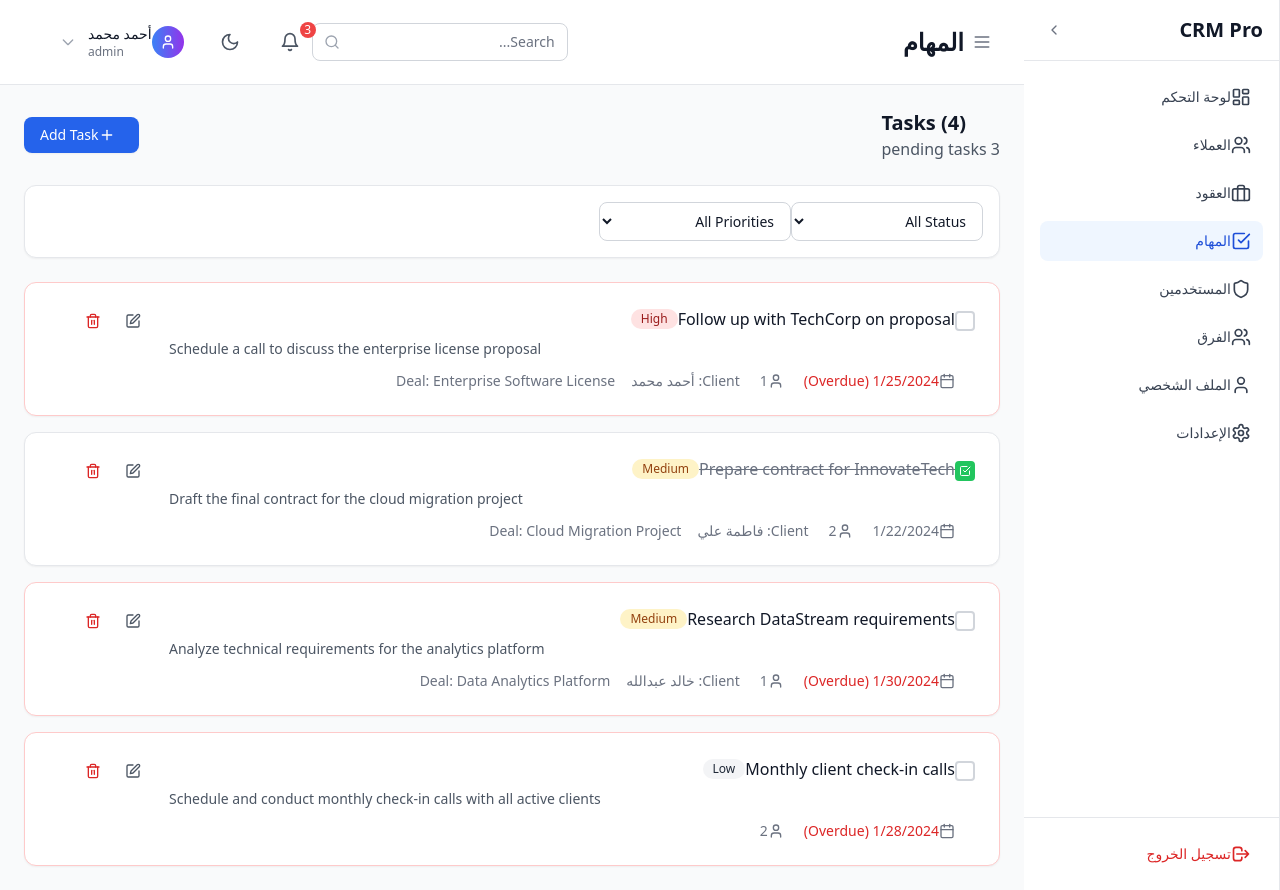
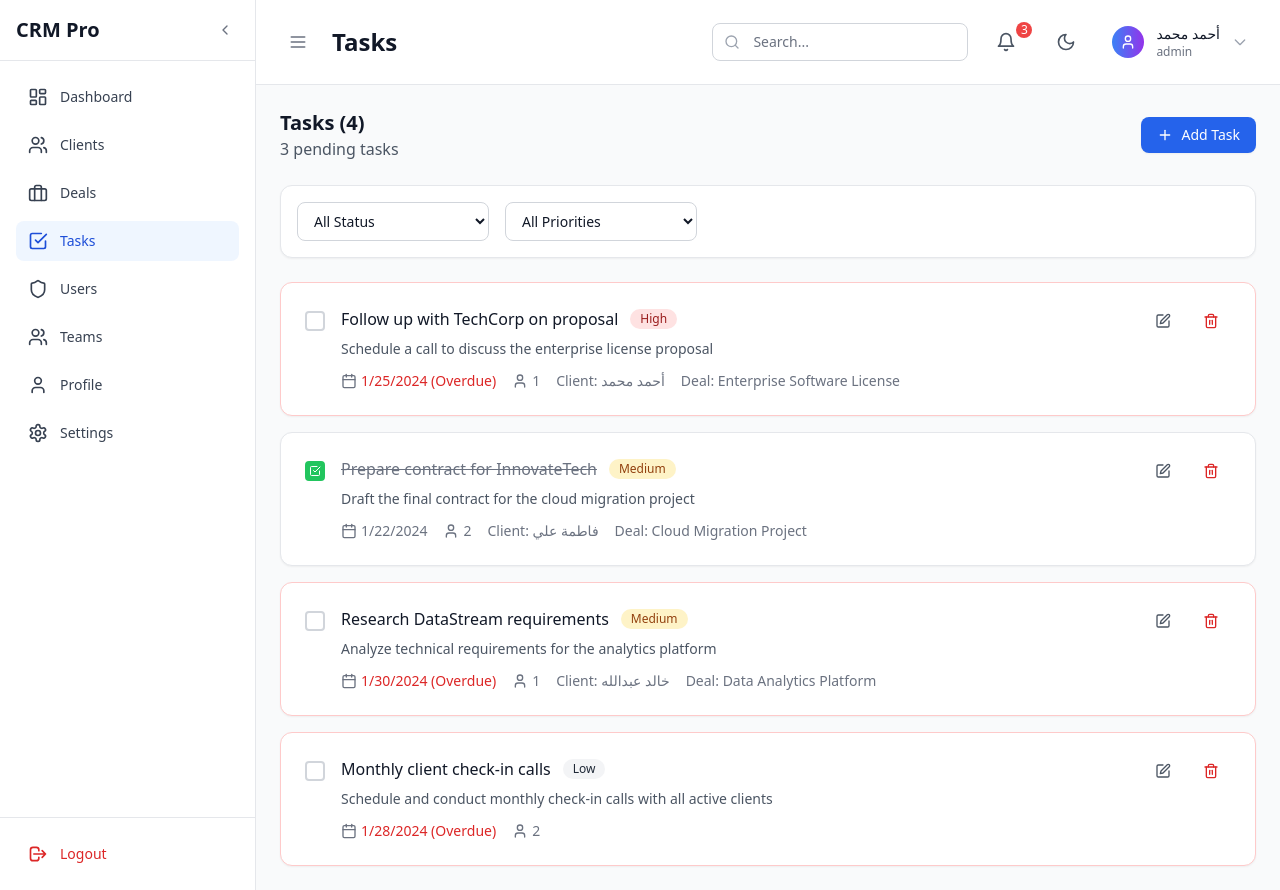
Before and after one commit to isamch/IC-CRM-Pro, a React (Vite) app: page /tasks in a window 1280 px wide. Built offline with nearby package versions, Linux system fonts and the light colour scheme; sample sign-in values are in the browser's storage.

Commit message:
make all from l to r

```diff
--- a/src/App.css
+++ b/src/App.css
@@ -1,6 +1,6 @@
 .App {
   text-align: left;
-  direction: rtl;
+  direction: ltr;
 }
 
 /* Animation for dropdown */
--- a/src/components/layout/Sidebar.tsx
+++ b/src/components/layout/Sidebar.tsx
@@ -29,14 +29,14 @@ interface NavigationItem {
 }
 
 const navigationItems: NavigationItem[] = [
-  { id: 'dashboard', label: 'لوحة التحكم', icon: LayoutDashboard },
-  { id: 'clients', label: 'العملاء', icon: Users },
-  { id: 'deals', label: 'العقود', icon: Briefcase },
-  { id: 'tasks', label: 'المهام', icon: CheckSquare },
-  { id: 'users', label: 'المستخدمين', icon: Shield, requiresPermission: 'users' },
-  { id: 'teams', label: 'الفرق', icon: Users, requiresPermission: 'teams' },
-  { id: 'profile', label: 'الملف الشخصي', icon: User },
-  { id: 'settings', label: 'الإعدادات', icon: Settings },
+  { id: 'dashboard', label: 'Dashboard', icon: LayoutDashboard },
+  { id: 'clients', label: 'Clients', icon: Users },
+  { id: 'deals', label: 'Deals', icon: Briefcase },
+  { id: 'tasks', label: 'Tasks', icon: CheckSquare },
+  { id: 'users', label: 'Users', icon: Shield, requiresPermission: 'users' },
+  { id: 'teams', label: 'Teams', icon: Users, requiresPermission: 'teams' },
+  { id: 'profile', label: 'Profile', icon: User },
+  { id: 'settings', label: 'Settings', icon: Settings },
 ];
 
 export const Sidebar: React.FC<SidebarProps> = ({
@@ -122,7 +122,7 @@ export const Sidebar: React.FC<SidebarProps> = ({
             <path strokeLinecap="round" strokeLinejoin="round" strokeWidth={2} d="M17 16l4-4m0 0l-4-4m4 4H7m6 4v1a3 3 0 01-3 3H6a3 3 0 01-3-3V7a3 3 0 013-3h4a3 3 0 013 3v1" />
           </svg>
           {!isCollapsed && (
-            <span className="ml-3">تسجيل الخروج</span>
+            <span className="ml-3">Logout</span>
           )}
         </button>
       </div>
--- a/src/components/layout/TopNavbar.tsx
+++ b/src/components/layout/TopNavbar.tsx
@@ -10,18 +10,18 @@ interface TopNavbarProps {
 }
 
 const getPageTitle = (pathname: string): string => {
-  if (pathname.startsWith('/teams/')) return 'تفاصيل الفريق';
+  if (pathname.startsWith('/teams/')) return 'Team Details';
   const titles: { [key: string]: string } = {
-    '/dashboard': 'لوحة التحكم',
-    '/users': 'المستخدمين',
-    '/teams': 'الفرق',
-    '/clients': 'العملاء',
-    '/deals': 'العقود',
-    '/tasks': 'المهام',
-    '/profile': 'الملف الشخصي',
-    '/settings': 'الإعدادات'
+    '/dashboard': 'Dashboard',
+    '/users': 'Users',
+    '/teams': 'Teams',
+    '/clients': 'Clients',
+    '/deals': 'Deals',
+    '/tasks': 'Tasks',
+    '/profile': 'Profile',
+    '/settings': 'Settings'
   };
-  return titles[pathname] || 'لوحة التحكم';
+  return titles[pathname] || 'Dashboard';
 };
 
 export const TopNavbar: React.FC<TopNavbarProps> = ({ onToggleSidebar }) => {
--- a/src/data/mockData.ts
+++ b/src/data/mockData.ts
@@ -390,6 +390,132 @@ export const mockUsers: User[] = [
       language: 'ar',
       timezone: 'Asia/Riyadh'
     }
+  },
+  // مندوبي مبيعات جدد بدون فريق
+  {
+    id: '8',
+    name: 'عبدالرحمن محمد',
+    email: 'abdulrahman@crm.com',
+    role: 'sales_representative',
+    phone: '+966 57 456 7890',
+    department: 'المبيعات',
+    teamId: undefined, // غير منضم لأي فريق
+    region: 'الرياض',
+    managerId: undefined,
+    joinDate: '2024-01-01',
+    lastLogin: '2024-01-20T12:00:00Z',
+    isActive: true,
+    permissions: getPermissionsForRole('sales_representative'),
+    preferences: {
+      theme: 'light',
+      notifications: {
+        email: true,
+        push: true,
+        desktop: true
+      },
+      language: 'ar',
+      timezone: 'Asia/Riyadh'
+    }
+  },
+  {
+    id: '9',
+    name: 'ريم عبدالله',
+    email: 'reem@crm.com',
+    role: 'sales_representative',
+    phone: '+966 58 567 8901',
+    department: 'المبيعات',
+    teamId: undefined, // غير منضم لأي فريق
+    region: 'جدة',
+    managerId: undefined,
+    joinDate: '2024-01-05',
+    lastLogin: '2024-01-20T13:15:00Z',
+    isActive: true,
+    permissions: getPermissionsForRole('sales_representative'),
+    preferences: {
+      theme: 'dark',
+      notifications: {
+        email: true,
+        push: true,
+        desktop: false
+      },
+      language: 'ar',
+      timezone: 'Asia/Riyadh'
+    }
+  },
+  {
+    id: '10',
+    name: 'يوسف أحمد',
+    email: 'youssef@crm.com',
+    role: 'sales_representative',
+    phone: '+966 59 678 9012',
+    department: 'المبيعات',
+    teamId: undefined, // غير منضم لأي فريق
+    region: 'الدمام',
+    managerId: undefined,
+    joinDate: '2024-01-10',
+    lastLogin: '2024-01-20T14:30:00Z',
+    isActive: true,
+    permissions: getPermissionsForRole('sales_representative'),
+    preferences: {
+      theme: 'light',
+      notifications: {
+        email: true,
+        push: false,
+        desktop: true
+      },
+      language: 'ar',
+      timezone: 'Asia/Riyadh'
+    }
+  },
+  {
+    id: '11',
+    name: 'فهد سعد',
+    email: 'fahad@crm.com',
+    role: 'sales_representative',
+    phone: '+966 60 789 0123',
+    department: 'المبيعات',
+    teamId: undefined, // غير منضم لأي فريق
+    region: 'الرياض',
+    managerId: undefined,
+    joinDate: '2024-01-12',
+    lastLogin: '2024-01-20T15:45:00Z',
+    isActive: true,
+    permissions: getPermissionsForRole('sales_representative'),
+    preferences: {
+      theme: 'light',
+      notifications: {
+        email: true,
+        push: true,
+        desktop: true
+      },
+      language: 'ar',
+      timezone: 'Asia/Riyadh'
+    }
+  },
+  {
+    id: '12',
+    name: 'لينا محمد',
+    email: 'lina@crm.com',
+    role: 'sales_representative',
+    phone: '+966 61 890 1234',
+    department: 'المبيعات',
+    teamId: undefined, // غير منضم لأي فريق
+    region: 'جدة',
+    managerId: undefined,
+    joinDate: '2024-01-15',
+    lastLogin: '2024-01-20T16:20:00Z',
+    isActive: true,
+    permissions: getPermissionsForRole('sales_representative'),
+    preferences: {
+      theme: 'dark',
+      notifications: {
+        email: true,
+        push: true,
+        desktop: true
+      },
+      language: 'ar',
+      timezone: 'Asia/Riyadh'
+    }
   }
 ];
 
```
